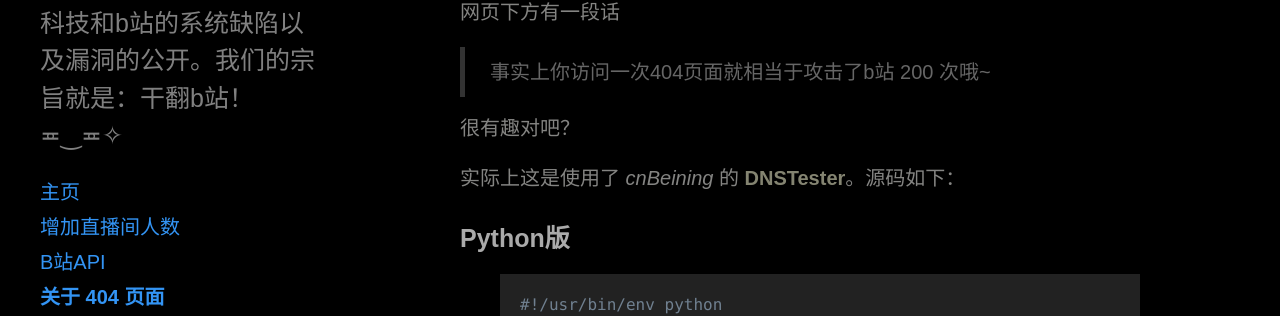
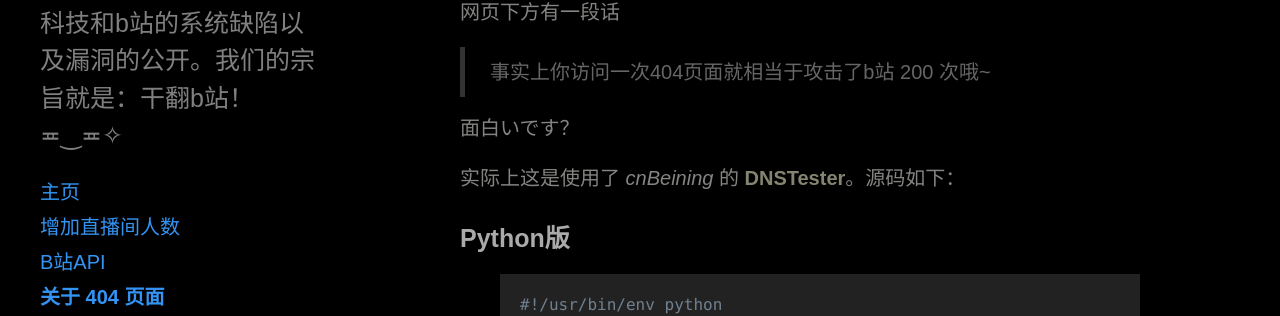
Before and after one commit to damahan/fuckbilibili.github.io, a Jekyll site: the page built from articles/about404.md, in a window 1280 px wide and 900 px high. Shown: the part 173-489 px from the top of the window. Built offline with Jekyll 4.4.1, drawn with Linux system fonts in a browser that asks for light colours.

Commit message:
卖个萌

```diff
--- a/articles/about404.md
+++ b/articles/about404.md
@@ -8,7 +8,7 @@ title:  "关于 404 页面"
 
 > 事实上你访问一次404页面就相当于攻击了b站 200 次哦~
 
-很有趣对吧？
+面白いです？
 
 实际上这是使用了 *cnBeining* 的 **DNSTester**。源码如下：
 
```
